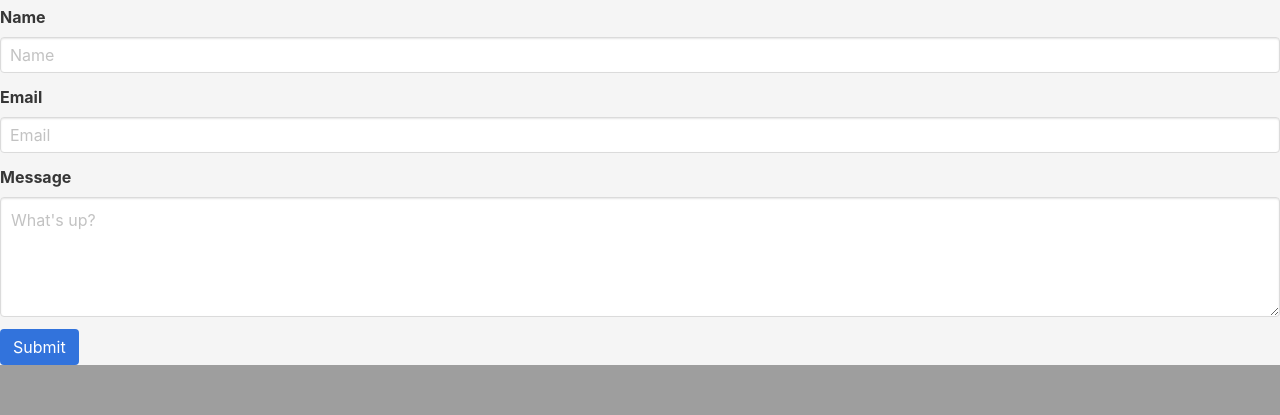
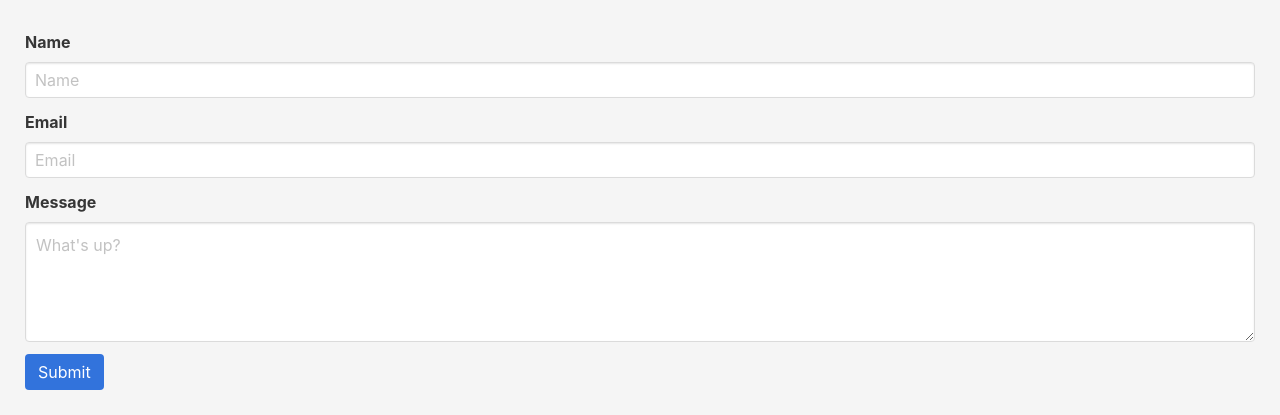
Before and after one commit to jngene/assignment05, a PHP site: page /contact.html in a window 1280 px wide. Shown: the part 553-968 px from the top of the page. Before the commit the page ends 918 px from the top, so only its background shows below. Run offline with PHP 8.4, Linux system fonts and the light colour scheme.

Commit message:
fine tune 1

```diff
--- a/contact.html
+++ b/contact.html
@@ -36,7 +36,7 @@
 			<img src="images/ieee-experience.jpg" alt="IEEE header picture">
 	</figure>
 
-	<div id="form-wrapper">
+	<div id="contact-form-wrapper">
 		<form method="post" action="#" id="contact-form">
 
 				<div class="field">
--- a/css/override.css
+++ b/css/override.css
@@ -3,6 +3,8 @@
 main img,  .box1 img{
  width: 100%;
  height: 500px;
+ padding: 25px;
+
 }
 
 
@@ -52,6 +54,10 @@ h3 {
     width: 300px;
 }
 
+#contact-form-wrapper {
+    padding: 25px;
+}
+
 /*Footer*/
 .footer-landing {
     padding: 2rem 1rem 2rem !important;
```
